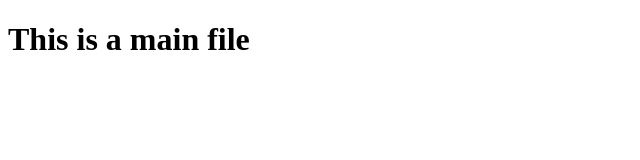
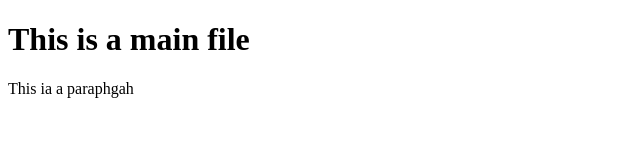
Before and after one commit to Sandhyashrestha676/sandhyarepo, a plain HTML site: page index.html in a window 1280 px wide. Shown: the whole page, without its empty margins (0-640 px from the left). Drawn offline with Linux system fonts and the light colour scheme.

Commit message:
b3 commit

```diff
--- a/index.html
+++ b/index.html
@@ -9,6 +9,8 @@
 
 <body>
     <h1>This is a main file</h1>
+    <p> This ia a paraphgah</p>
+
 </body>
 
 </html>
```
